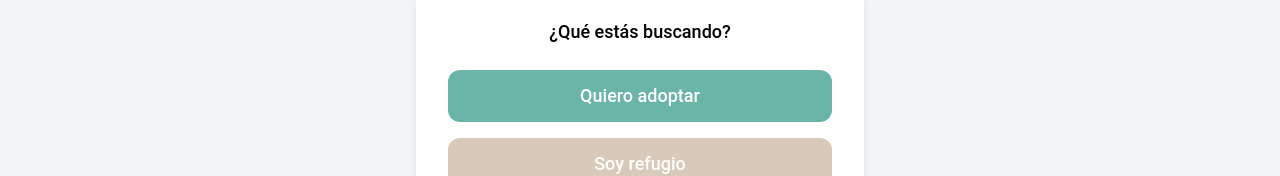
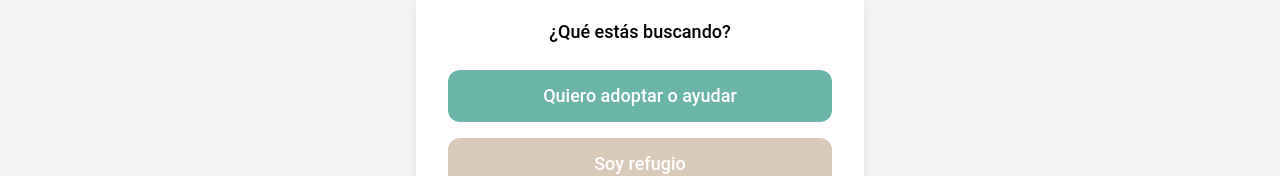
Before and after one commit to igrowker/i004-pawsome-front, a React (Vite) app: page /signin in a window 1280 px wide. Shown: the part 419-595 px from the top of the page. Built offline with nearby package versions, Linux system fonts and the light colour scheme; no server answers.

Commit message:
register help

```diff
--- a/src/views/RegisterPage.tsx
+++ b/src/views/RegisterPage.tsx
@@ -20,7 +20,7 @@ const RegisterPage = () => {
             className="bg-primaryLight text-white py-3 rounded-xl font-medium text-lg"
             onClick={() => handleNavigate('/userRegister')}
           >
-            Quiero adoptar
+            Quiero adoptar o ayudar
           </button>
           <button
             className="bg-secondaryLight text-white py-3 rounded-xl font-medium text-lg"
--- a/src/views/dashboard/user/pages/UserProfile.tsx
+++ b/src/views/dashboard/user/pages/UserProfile.tsx
@@ -34,7 +34,7 @@ const UserProfile: React.FC = () => {
   const [donationsLoading, setDonationsLoading] = useState(true);
   const [donationsError, setDonationsError] = useState<string | null>(null);
 
-  const apiUrl = import.meta.env.VITE_API_URL;
+  const apiUrl = import.meta.env.VITE_BACKEND_URL;
 
   useEffect(() => {
     if (user?.id) {
```
